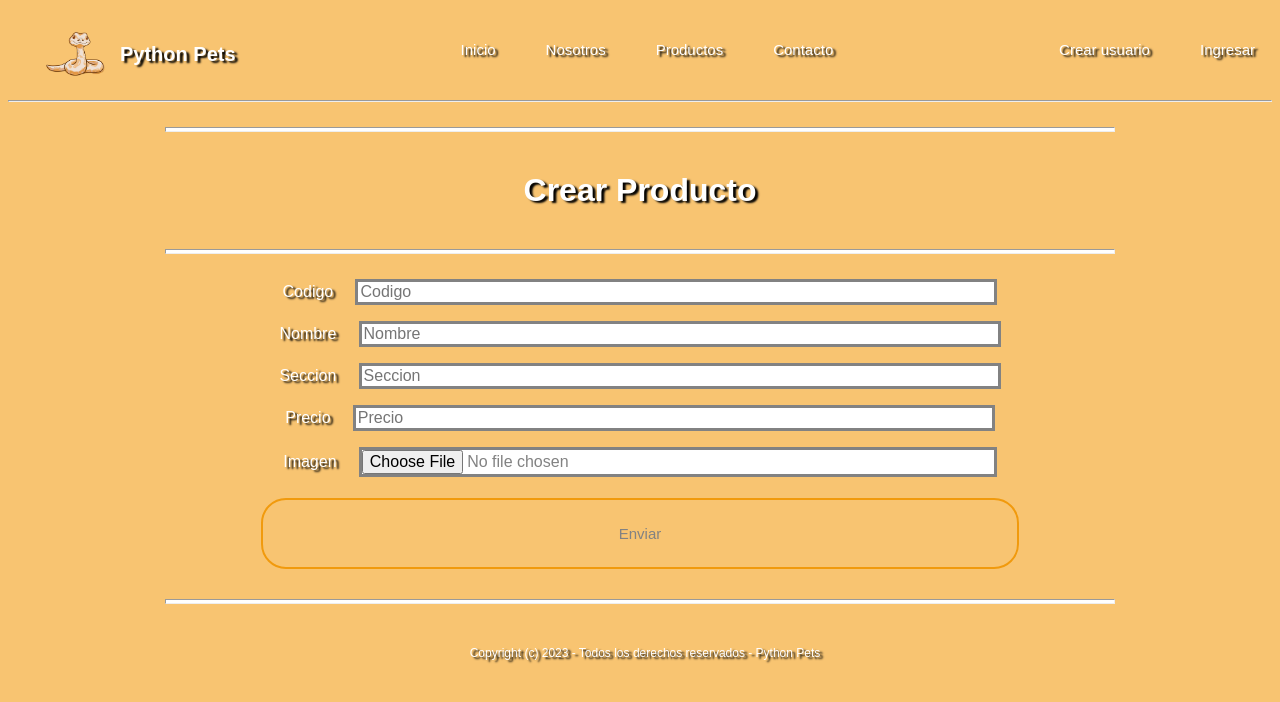
After one commit to mari3004/TFICaCDjango, a Django app: page /crearproducto in a window 1280 px wide. The commit adds this page. Shown: the top 702 px of the page. Run offline with Django 4.2, Linux system fonts and the light colour scheme; some libraries are stand-ins or nearby versions; some web fonts are replaced.

Commit message:
crud
Vistas de Registro y Login/Logout
ABM de productos desde el front, resta que funcione el Alta

```diff
--- a/PythonPets/PythonPets/settings.py
+++ b/PythonPets/PythonPets/settings.py
@@ -130,3 +130,7 @@
 # https://docs.djangoproject.com/en/4.2/ref/settings/#default-auto-field
 
 DEFAULT_AUTO_FIELD = 'django.db.models.BigAutoField'
+
+#Variables de entorno
+LOGIN_REDIRECT_URL = 'Home'
+LOGOUT_REDIRECT_URL = 'Login'
--- a/PythonPets/PythonPetsApp/forms.py
+++ b/PythonPets/PythonPetsApp/forms.py
@@ -1,6 +1,12 @@
 from django import forms
+from .models import Articulos
 
 class FormularioContacto(forms.Form):
     nombre = forms.CharField()
     email = forms.EmailField()
     mensaje = forms.CharField()
+
+class ArticuloForm(forms.ModelForm):
+    class Meta:
+        model = Articulos
+        fields = '__all__'
--- a/PythonPets/PythonPetsApp/static/app.js
+++ b/PythonPets/PythonPetsApp/static/app.js
@@ -2,9 +2,6 @@ function carrito(){
     window.location.href = "https://media.tenor.com/4EAKayO3n_cAAAAC/kitten-cat.gif"
 }
 
-function ingresar(){
-    window.location.href = "https://media.tenor.com/l37il_hI3tEAAAAC/smilecat.gif"
-}
 
 // Uso de API
 const API_URL_RANDOM = 'https://api.thecatapi.com/v1/images/search?limit=4';
--- a/PythonPets/PythonPetsApp/static/style.css
+++ b/PythonPets/PythonPetsApp/static/style.css
@@ -56,20 +56,10 @@ header div.contenedor nav ul li a {
   flex-wrap: wrap;
 }
 
-#carrito {
-  margin-left: 300px;
-}
-
 nav ul li:hover {
   background: #eca023 !important;
 }
 
-nav ul li button {
-  padding: 10px;
-  background-color: transparent !important;
-  font-size: 15px;
-  border: 2px solid #f19a0d;
-}
 .page {
   background-color: #f8c471;
 }
@@ -450,7 +440,7 @@ input:hover, textarea:hover{
   text-align: center;
 }
 
-#botonenviar, .btn-producto {
+#botonenviar, .btn-producto, #botonlogin, #botonregistro, .btn-addproducto{
   padding: 25px;
   margin: 5px;
   background-color: #f8c471;
@@ -459,7 +449,7 @@ input:hover, textarea:hover{
   border-radius: 25px;
 
 }
-#botonenviar:hover, .btn-producto:hover {
+#botonenviar:hover, .btn-producto:hover, #botonlogin:hover, #botonregistro:hover, .btn-addproducto:hover {
   background: #eca023;
   transform: scale(1.2);
   cursor: pointer;
@@ -467,7 +457,7 @@ input:hover, textarea:hover{
   text-shadow: none;
 }
 @media only screen and (max-width: 780px){
-  #contact_form{
+  #contact_form, #login_form, #registro_form{
     align-items: left;
     padding: 2em 5em 5em 0;
   }
@@ -475,9 +465,52 @@ input:hover, textarea:hover{
   input, textarea{
     width: 100%;
   }
-  .btnenviar{
+  .btnenviar, .btnlogin, .btnregistro{
     width: 100%;
     text-align: center;
   }
 
 }
+/*Login*/
+.log, .registro .formproductos{
+  background-color: #f8c471;
+  text-align: center;
+  padding: 2em 15em 2em 15em;
+}
+
+.log #login_form span input, .registro #registro_form span input, .abm_form{
+  width: 50%;
+  background-color: #fff;
+  color: #828282 !important;
+  text-shadow: none;
+  border:#828282;
+  border-style: solid;
+  border-width: medium;
+  font-size: medium;
+}
+.btnlogin, .btnregistro{
+  text-align: center;
+}
+
+/*Seccion ABM*/
+.btn-addproducto{
+  background-color: grey;
+}
+
+table{
+  width: 100%;
+  display: content;
+  right: 0;
+
+}
+thead{
+  background-color: grey;
+  height: 25%;
+}
+tbody {
+  border-color: #828282;
+  width: 100%;
+}
+.formproductos{
+  text-align: center;
+}
--- a/PythonPets/PythonPetsApp/urls.py
+++ b/PythonPets/PythonPetsApp/urls.py
@@ -3,6 +3,7 @@ from django.conf.urls.static import static
 from django.contrib import admin
 from django.urls import path
 from PythonPetsApp import views
+from .views import *
 
 
 urlpatterns = [
@@ -11,6 +12,14 @@ urlpatterns = [
     path('nosotros',views.nosotros, name="Nosotros"),
     path('catalogo',views.catalogo, name="Catalogo"),
     path('contacto',views.contacto, name="Contacto"),
+    path('login',views.login, name="Login"),
+    path('registro',views.registro, name="Registro"),
+    path('salir',views.salir, name="Salir"),
+    path('abm',views.abm, name="ABM"),
+    path('crearproducto',views.crearproducto, name="crearproducto"),
+    path('editarproducto/<int:id>',views.editarproducto, name="editarproducto"),
+    path('eeliminarproducto/<int:id>',views.eliminarproducto, name="eliminarproducto"),
+
 ]
 
 urlpatterns+=static(settings.MEDIA_URL,document_root=settings.MEDIA_ROOT)
--- a/PythonPets/PythonPetsApp/views.py
+++ b/PythonPets/PythonPetsApp/views.py
@@ -1,7 +1,10 @@
-from django.shortcuts import render
-from PythonPetsApp.forms import FormularioContacto
+from django.shortcuts import render, redirect
+from .forms import ArticuloForm
 from .models import Articulos
-
+from django.contrib.auth import login, logout, authenticate
+from django.contrib.auth.models import User
+from django.http import HttpResponse
+from django.contrib import messages
 
 def home (request):
     return render(request, "index.html")
@@ -13,15 +16,52 @@ def catalogo (request):
     articulos=Articulos.objects.all()
     return render(request, "catalogo.html",{"articulos":articulos})
 
+def abm (request):
+    articulos=Articulos.objects.all()
+    return render(request, "inventario/abm.html",{"articulos":articulos})
+
+def crearproducto(request):
+    formulario = ArticuloForm(request.POST or None, request.FILES or None)
+    if formulario.is_valid():
+        formulario.save()
+        return redirect('ABM')
+    return render(request, "inventario/crear_producto.html", {'formulario': formulario})
+
+def editarproducto(request, id):
+    articulo = Articulos.objects.get(id=id)
+    formulario =ArticuloForm(request.POST or None, request.FILES or None, instance=articulo)
+    if formulario.is_valid() and request.POST:
+        formulario.save()
+        return redirect('Catalogo')
+    return render(request, "inventario/editar_producto.html", {'formulario': formulario})
+
+def eliminarproducto(request, id):
+    articulo = Articulos.object.get(id=id)
+    articulo.delete()
+    return redirect('ABM')
+
 def contacto (request):
     return render(request, "contacto.html")
 
-# def contactanos (request):
-#     if request.method == "POST":
-#         miFormulario=FormularioContacto(request.POST)
-#         if miFormulario.is_valid():
-#             infForm=miFormulario.cleaned_data
-#             return render(request, "home.html")
-#         else:
-#             miFormulario=FormularioContacto()
-#         return render(request, "contacto.html", {"form":miFormulario})
+def login (request):
+    return render(request, "login.html")
+
+def registro (request):
+#    data = {
+#        'form': CustomUserCreationForm()
+#    }
+#    if request.method == 'POST':
+#        formulario = CustomUserCreationForm(data=request.POST)
+#        if formulario.is_valid():
+#            formulario.save()
+#            user = authenticate(username=formulario.cleaned_data["username"], password=formulario.cleaned_data["password1"])
+#            login(request, user)
+#            messages.sucess(request, "Te has registrado correctamente")
+#            return redirect(to='Home')
+#        data['form'] = formulario
+   return render(request, 'registro.html')
+
+def salir(request):
+    logout(request)
+    HttpResponse("La sesion se ha cerrado correctamente")
+    return redirect("Login")
--- /dev/null
+++ b/PythonPets/templates/Inventario/crear_producto.html
@@ -0,0 +1,15 @@
+{% extends "base.html" %}
+{% block content %}
+
+<body class="page">
+
+    <hr id="separador">
+    <h1>Crear Producto</h1>
+    <hr id="separador">
+
+    {% include "inventario/form_producto.html" %}
+
+    <hr id="separador">
+</body>
+
+{% endblock %}
--- /dev/null
+++ b/PythonPets/templates/Inventario/form_producto.html
@@ -0,0 +1,33 @@
+<body class="page">
+
+
+    <div class="formproductos">
+        <form action="" method="post" nctype="text/plain" id="abm_form">
+            {% csrf_token %}
+            {% for campo in formulario %}
+
+            <div>
+                <label>{{campo.label}} &nbsp; &nbsp;</label>
+
+            {% if campo.field.widget.input_type == 'file' and campo.value %}
+                <br>
+                <img src="{{MEDIA_URL}}/images/{{campo.value}}" width="100">
+                {% endif %}
+
+                <input
+                type = "{{campo.field.widget.input_type}}"
+                class = "abm_form"
+                name="{{campo.name}}"
+                id=""
+                placeholder="{{campo.label}}"
+                value="{{ campo.value | default:'' }}"/>
+            </div>
+            <div>
+                <p>{{campo.error}}</p>
+            </div>
+
+            {% endfor %}
+            <div class="btnlogin">
+                <input type="submit" id="botonlogin" value="Enviar">
+            </div>
+</body>
--- a/PythonPets/templates/base.html
+++ b/PythonPets/templates/base.html
@@ -32,21 +32,36 @@
                     <h4 style="margin-bottom: 45px">Python Pets</h4>
                 </li>
                 <li class="{% if 'home' in request.path %}active{% endif %}" >
-                    <a href="{%url 'Home'%}">Inicio</a></li>
+                    <a href="{% url 'Home' %}">Inicio</a></li>
                 <li class="{% if 'nosotros' in request.path %}active{% endif %}">
-                    <a href="{%url 'Nosotros'%}">Nosotros</a></li>
+                    <a href="{% url 'Nosotros' %}">Nosotros</a></li>
                 <li class="{% if 'catalogo' in request.path %}active{% endif %}" >
-                    <a href="{%url 'Catalogo'%}">Productos</a></li>
+                    <a href="{% url 'Catalogo' %}">Productos</a></li>
                 <li class="{% if 'contacto' in request.path %}active{% endif %}">
-                    <a href="{%url 'Contacto'%}">Contacto</a></li>
-                <li id="carrito">
-                    <button onclick="carrito()">Carrito</button></li>
+                    <a href="{% url 'Contacto' %}">Contacto</a></li>
+            </ul>
+            <ul>
+                {% if request.user.is_authenticated%}
+                    <li id="carrito">
+                        <a href="https://media.tenor.com/4EAKayO3n_cAAAAC/kitten-cat.gif">Carrito</a></li>
+                        <li >
+                            <a href="{% url 'ABM' %}">ABM</a></li>
+                        <li>
+                    <li>
+                        <a href="{% url 'Salir' %}">Salir</a></li>
+                {% else %}
                 <li>
-                    <button onclick="ingresar()">Ingresar</button>  </li>
+                    <a href="{% url 'Registro' %}">Crear usuario</a>
+                </li>
+                <li>
+                    <a href="{% url 'Login' %}">Ingresar</a>
+                </li>
+                {% endif %}
             </ul>
         </nav>
     </div>
 </header>
+<hr class="separador">
 
 
 {% block content %}{% endblock %}
--- a/PythonPets/templates/catalogo.html
+++ b/PythonPets/templates/catalogo.html
@@ -1,5 +1,4 @@
 {% extends "base.html" %}
-{% load static %}
 {% block content %}
 
 <body class="page">
--- a/PythonPets/templates/contacto.html
+++ b/PythonPets/templates/contacto.html
@@ -1,5 +1,4 @@
 {% extends "base.html" %}
-{% load static %}
 {% block content %}
 
 <body class="page">
--- a/PythonPets/templates/index.html
+++ b/PythonPets/templates/index.html
@@ -1,5 +1,4 @@
 {% extends "base.html" %}
-{% load static %}
 {% block content %}
 
 <body class="home">
--- a/PythonPets/templates/nosotros.html
+++ b/PythonPets/templates/nosotros.html
@@ -1,5 +1,4 @@
 {% extends "base.html" %}
-{% load static %}
 {% block content %}
 
 <body class="page">
```
Also changed, not shown: PythonPets/PythonPetsApp/signals.py (added, +14 -0 lines), PythonPets/templates/Inventario/abm.html (added, +44 -0 lines), PythonPets/templates/Inventario/editar_producto.html (added, +15 -0 lines), PythonPets/templates/login.html (added, +47 -0 lines), PythonPets/templates/registro.html (added, +35 -0 lines).
